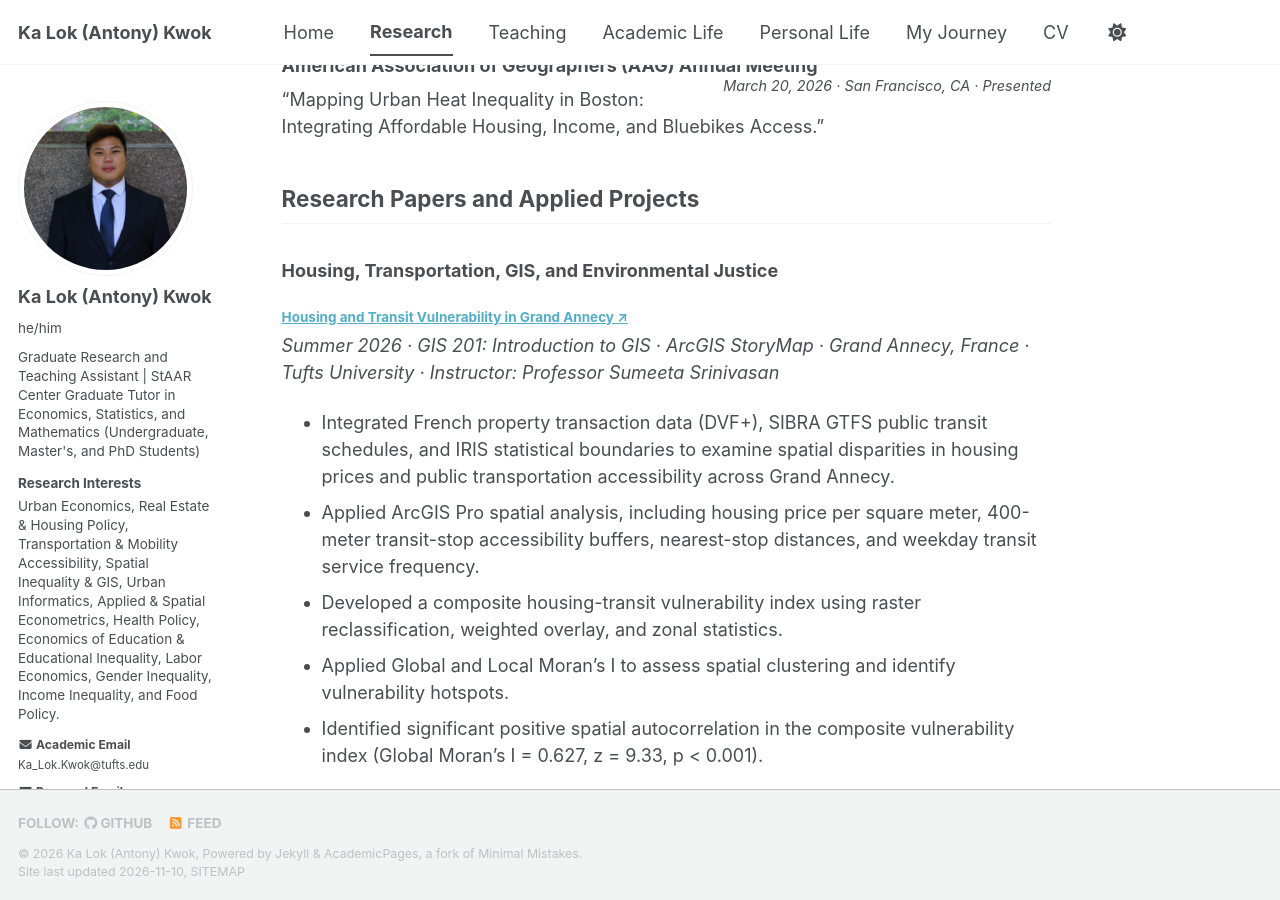
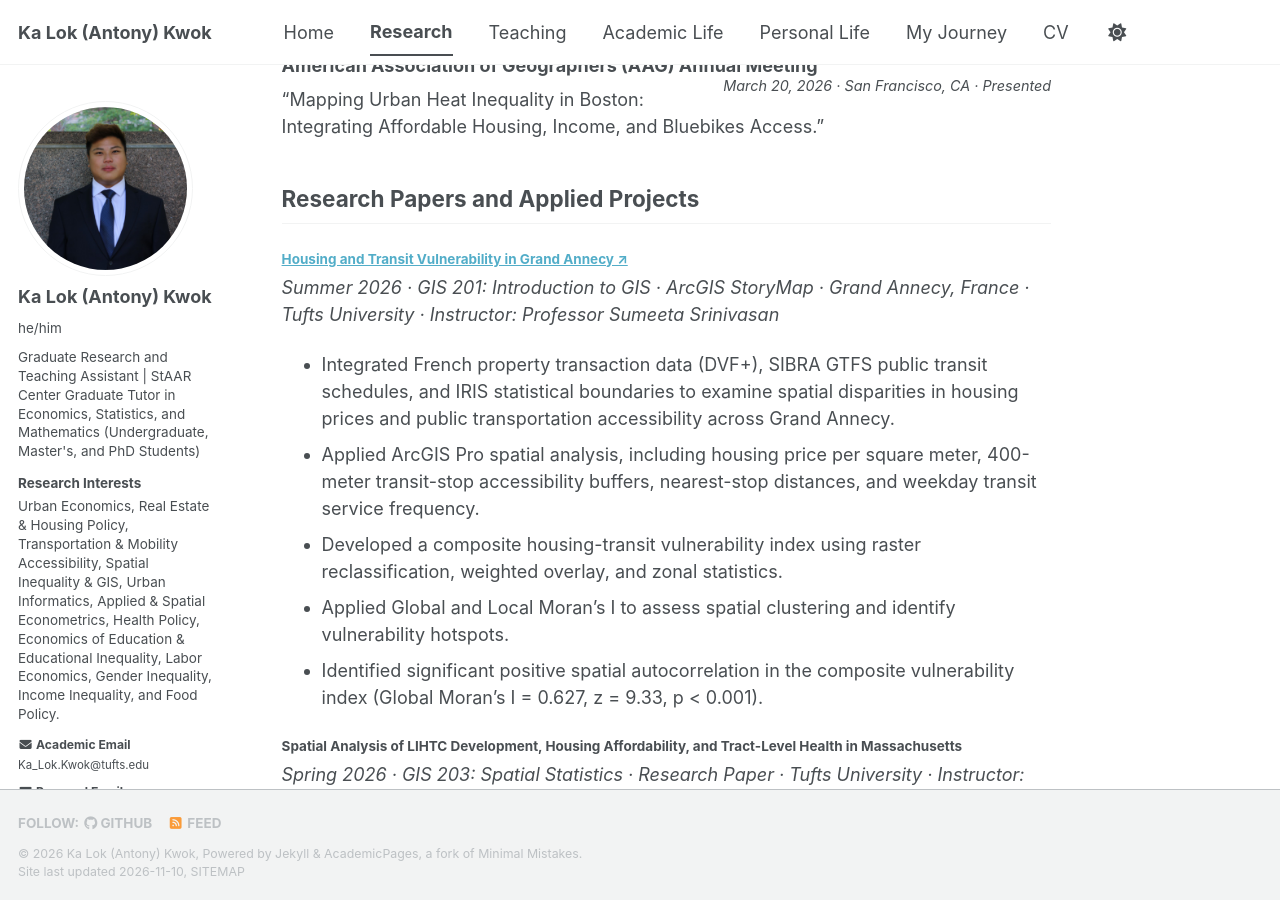
Before and after one commit to AntonyKaLokKwok/AntonyKaLokKwok.github.io, a Jekyll site: the page built from _pages/research.md, in a window 1280 px wide and 900 px high, scrolled down 3021 px. Built offline with Jekyll 4.4.1, drawn with Linux system fonts in a browser that asks for light colours; a style sheet for code colours, icons or effects is not loaded.

Commit message:
Update research.md

```diff
--- a/_pages/research.md
+++ b/_pages/research.md
@@ -70,9 +70,7 @@ Coauthor; Professor Justin Hollander designated as primary presenter.
 
 ## Research Papers and Applied Projects
 
-### Housing, Transportation, GIS, and Environmental Justice
-
-#### <a href="https://storymaps.arcgis.com/stories/071b6237ee6f42d6910057581f362c9d" target="_blank" rel="noopener" style="text-decoration: underline;">Housing and Transit Vulnerability in Grand Annecy ↗</a>
+#### [Housing and Transit Vulnerability in Grand Annecy ↗](https://storymaps.arcgis.com/stories/071b6237ee6f42d6910057581f362c9d)
 
 *Summer 2026 · GIS 201: Introduction to GIS · ArcGIS StoryMap · Grand Annecy, France · Tufts University · Instructor: Professor Sumeeta Srinivasan*
 
```
